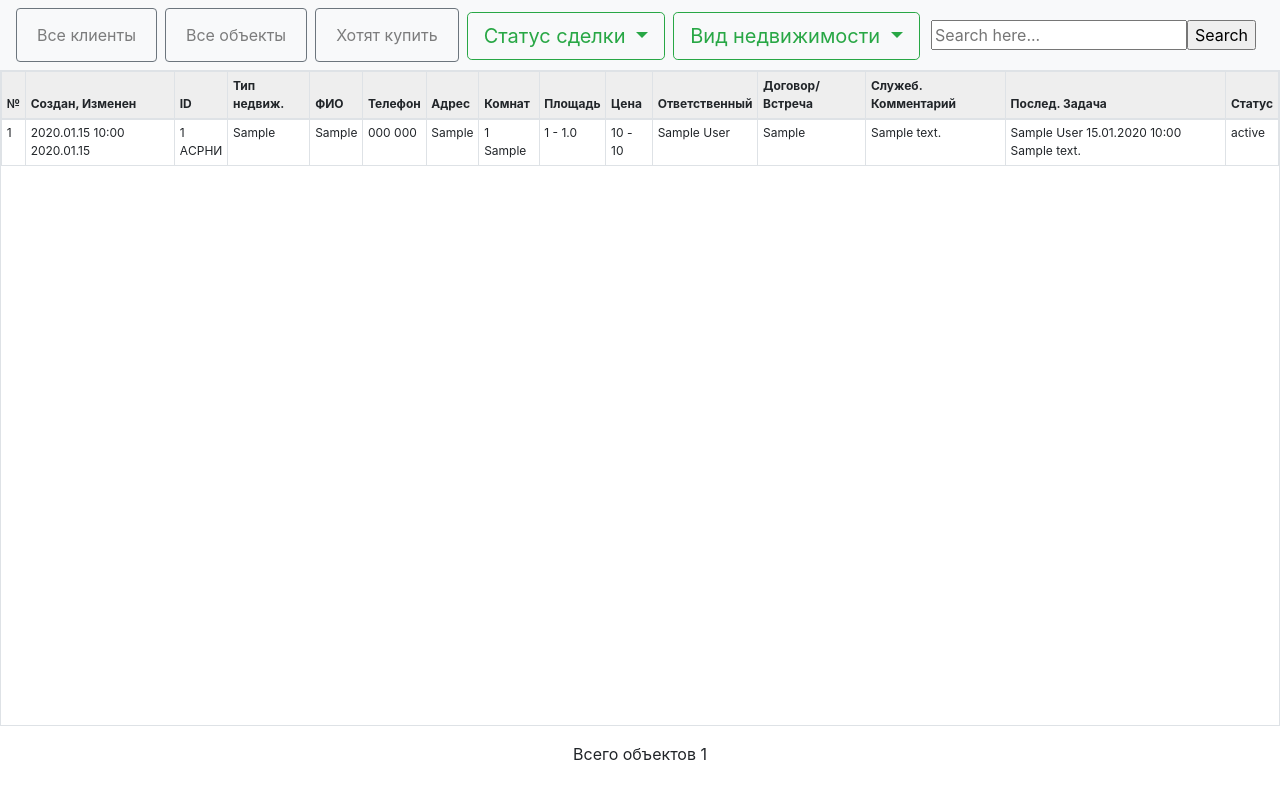
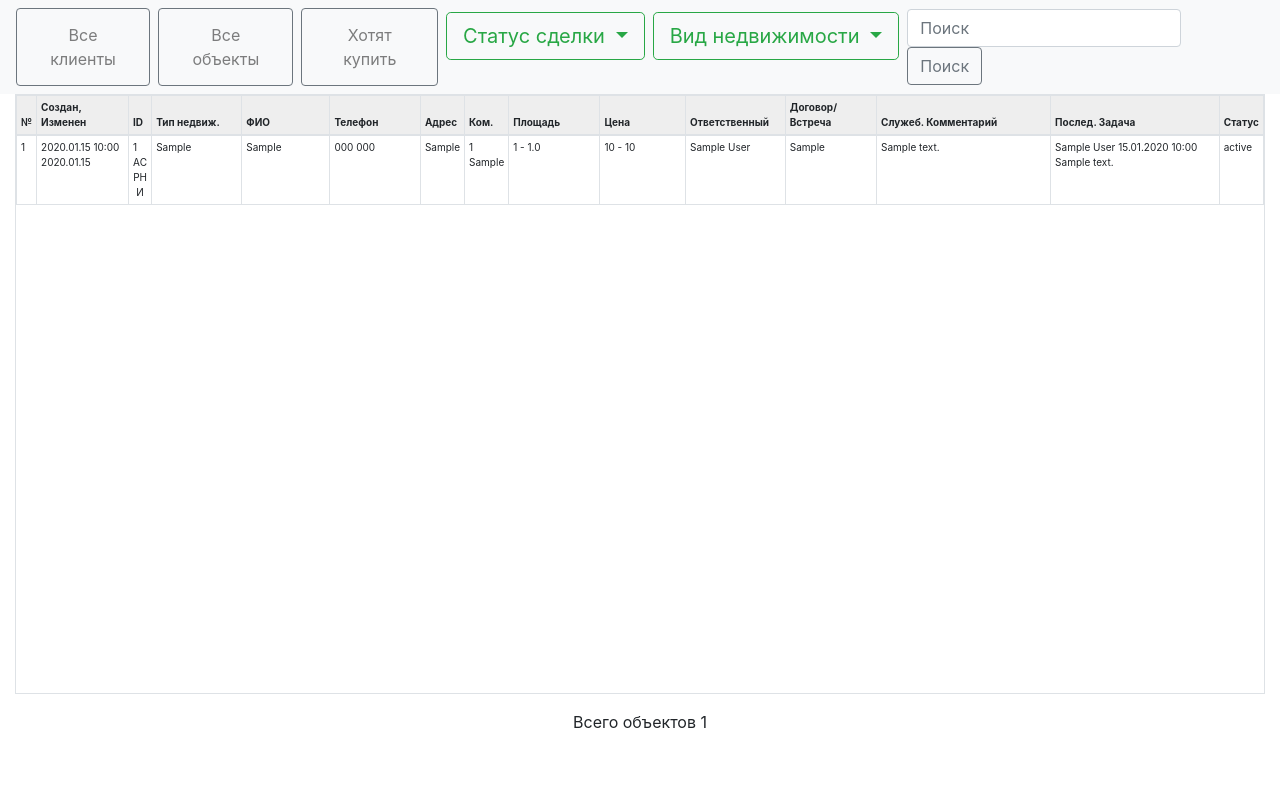
Before and after one commit to Chaplygin-vlad/crm_build, a Django app: page /all_buyers/ in a window 1280 px wide. Run offline with Django 3.2, Linux system fonts and the light colour scheme; tables that the repository leaves empty hold one stand-in row (values such as "Sample post").

Commit message:
fix table size

```diff
--- a/crm/crm_build/templates/all_buyers.html
+++ b/crm/crm_build/templates/all_buyers.html
@@ -1,35 +1,40 @@
 {% extends 'base.html' %}
 {% block content %}
+    <div class="table-footer container-fluid">
+        <div class="row">
+            <div class="col-12">
                 <table class="tableFixHead table table-bordered  table-sm">
                     <thead>
                     <tr>
                         <th scope="col">№</th>
-            <th scope="col">Создан, Изменен</th>
-            <th scope="col">ID</th>
-            <th scope="col">Тип недвиж.</th>
-            <th scope="col">ФИО</th>
-            <th scope="col">Телефон</th>
-            <th scope="col">Адрес</th>
-            <th scope="col">Комнат</th>
-            <th scope="col">Площадь</th>
-            <th scope="col">Цена</th>
-            <th scope="col">Ответственный</th>
-            <th scope="col">Договор/Встреча</th>
-            <th scope="col">Служеб. Комментарий</th>
-            <th scope="col">Послед. Задача</th>
-            <th scope="col">Статус</th>
+                        <th class="col-1" scope="col">Создан, Изменен</th>
+                        <th  scope="col">ID</th>
+                        <th class="col-1" scope="col">Тип недвиж.</th>
+                        <th class="col-1" scope="col">ФИО</th>
+                        <th class="col-1" scope="col">Телефон</th>
+                        <th  scope="col">Адрес</th>
+                        <th  scope="col">Ком.</th>
+                        <th class="col-1" scope="col">Площадь</th>
+                        <th class="col-1" scope="col">Цена</th>
+                        <th class="col-1" scope="col">Ответственный</th>
+                        <th class="col-1" scope="col">Договор/Встреча</th>
+                        <th class="col-2" scope="col">Служеб. Комментарий</th>
+                        <th class="col-2" scope="col">Послед. Задача</th>
+                        <th class="col-1" scope="col">Статус</th>
 
                     </tr>
                     </thead>
                     <tbody>
                     {% for object in objects %}
                         <tr class="link_row" onclick="document.location.href='{% url 'object' row_id=object.row_id %}'">
-                <td>{{forloop.counter0|add:page_obj.start_index }}</td>
+                            <td>{{ forloop.counter0|add:page_obj.start_index }}</td>
                             <td>{{ object.sys_date_create|date:"Y.m.d H:i" }} {{ object.sys_date_update|date:"Y.m.d" }}</td>
                             <td>{{ object.lot }}
                                 <br>
                                 <div class="text-center">
-                        {% if object.alt_check %}А{% endif %}{% if object.sobstv_check %}C{% endif %}{% if object.kontr_check %}Р{% endif %}{% if object.nal_check %}Н{% endif %}{% if object.ipoteka_check %}И{% endif %}
+                                    {% if object.alt_check %}А{% endif %}{% if object.sobstv_check %}C{% endif %}
+                                    {% if object.kontr_check %}Р{% endif %}{% if object.nal_check %}Н{% endif %}
+                                    {% if object.ipoteka_check %}И{% endif %}
                                 </div>
                             </td>
                             <td>{{ object.realty_enum }}</td>
@@ -43,12 +48,12 @@
                                 - {{ object.cost|default_if_none:"" }}</td>
                             <td>{{ object.agent }}</td>
                             <td>{{ object.doc_enum|default_if_none:"" }}</td>
-                <td>
+                            <td style="max-width: 120px">
                                 <div class="comment_text">
                                     {{ object.comment|default_if_none:"" }}
                                 </div>
                             </td>
-                <td>
+                            <td style="max-width: 80px">
                                 <div class="comment_text">
                                     {{ object.last_agent|default_if_none:"" }}
                                     {{ object.last_work_date|date:"d.m.Y H:i" }}
@@ -60,12 +65,15 @@
                     {% endfor %}
                     </tbody>
                 </table>
+            </div>
+        </div>
+        <div>
             <div class="text-center">Всего объектов {{ paginator.count }}</div>
             <div class="mb-3">
                 {% include 'pagination.html' %}
             </div>
-
-
+        </div>
+    </div>
 
 
 {% endblock %}
--- a/crm/crm_build/templates/base.html
+++ b/crm/crm_build/templates/base.html
@@ -93,9 +93,13 @@
             </li>
         </ul>
 
-        <form class="form-inline my-2 my-lg-0" method="GET" action="">
-            <input type="text" name="search-area" placeholder="Search here..." value="{{ search_input }}">
-        <input type="submit" value="Search">
+        <form class="form-inline my-2 my-lg-0">
+            <input class="form-control mr-sm-2" type="search"
+                   placeholder="Поиск" aria-label="Поиск">
+            <button class="btn btn-outline-secondary my-2 my-sm-0"
+                    type="submit">
+                Поиск
+            </button>
         </form>
         <a class="ml-2" href="#"><i class="fas fa-filter fa-lg"></i></a>
     </div>
--- a/crm/crm_build/templates/index.html
+++ b/crm/crm_build/templates/index.html
@@ -11,7 +11,7 @@
             <th  scope="col">№</th>
             <th  class="col-1" scope="col">Создан, Изменен</th>
             <th  scope="col">ID</th>
-            <th  class="col-1" scope="col">Вид</th>
+            <th  scope="col">Вид</th>
             <th  class="col-1" scope="col">Тип недвиж.</th>
             <th  class="col-1" scope="col">ФИО</th>
             <th  scope="col">Телефон</th>
@@ -20,7 +20,7 @@
             <th  class="col-1" scope="col">Ответственный</th>
             <th  class="col-1" scope="col">Договор/Встреча</th>
             <th  class="col-2" scope="col">Служеб. Комментарий</th>
-            <th  class="col-1" scope="col">Послед. Задача</th>
+            <th  class="col-2" scope="col">Послед. Задача</th>
             <th scope="col">Статус</th>
 
         </tr>
--- a/crm/static/css/style.css
+++ b/crm/static/css/style.css
@@ -23,6 +23,23 @@
     top: 0;
     background: #eee;
 }
+
+@media only screen and (max-width: 1600px) {
+    table {
+        font-size: 10px
+    }
+
+    .table td, .table th {
+        padding: .25rem;
+
+    }
+    .tableFixHead {
+
+    height: 75vh;
+}
+
+}
+
 
 th {
     background-image: -webkit-linear-gradient(top, rgb(244, 244, 244), rgb(239, 239, 239) 40%, rgb(220, 220, 220));
@@ -143,7 +160,7 @@
 
 }
 
-.link_row:hover{
+.link_row:hover {
     cursor: pointer;
     background-color: #98b1bb;
 }
```
Also changed, not shown: crm/crm_build/templates/all_sell_objects.html (+32 -21 lines). Lines whose indentation alone changed are shown as unchanged.
